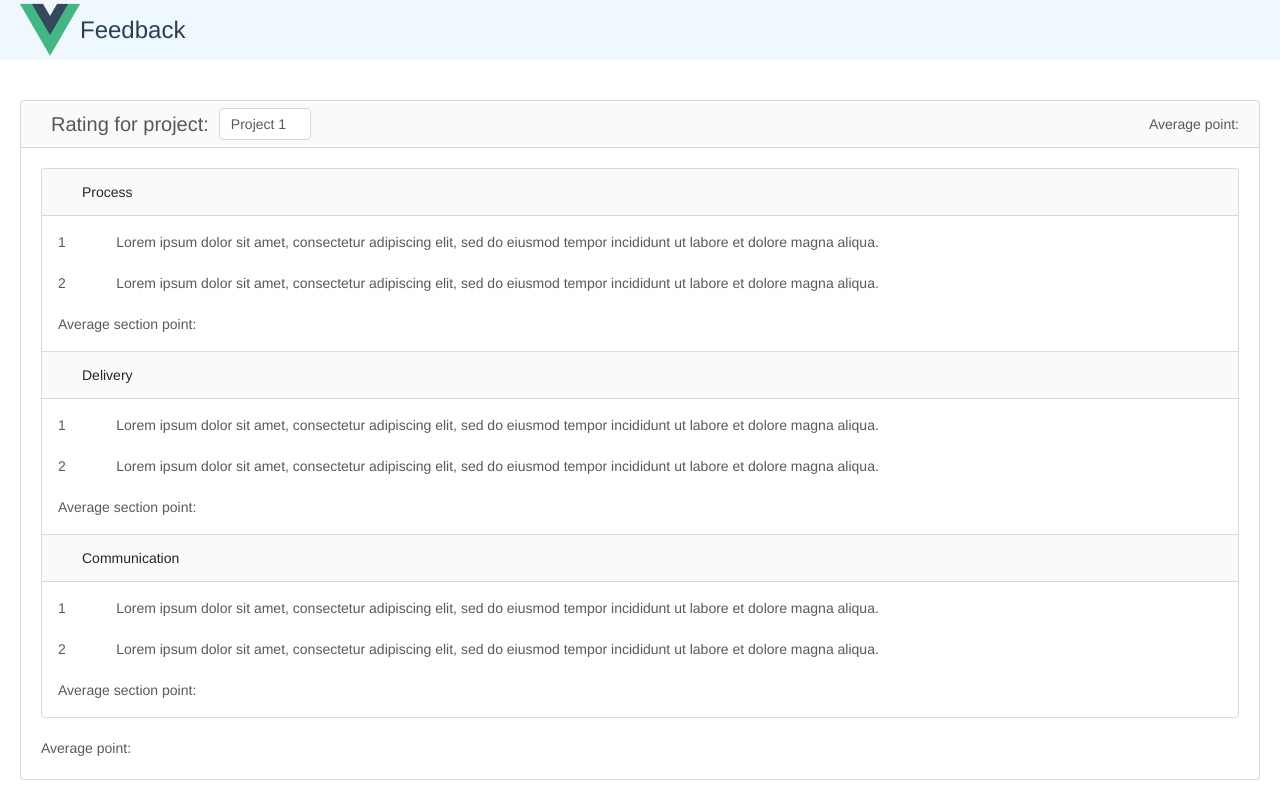
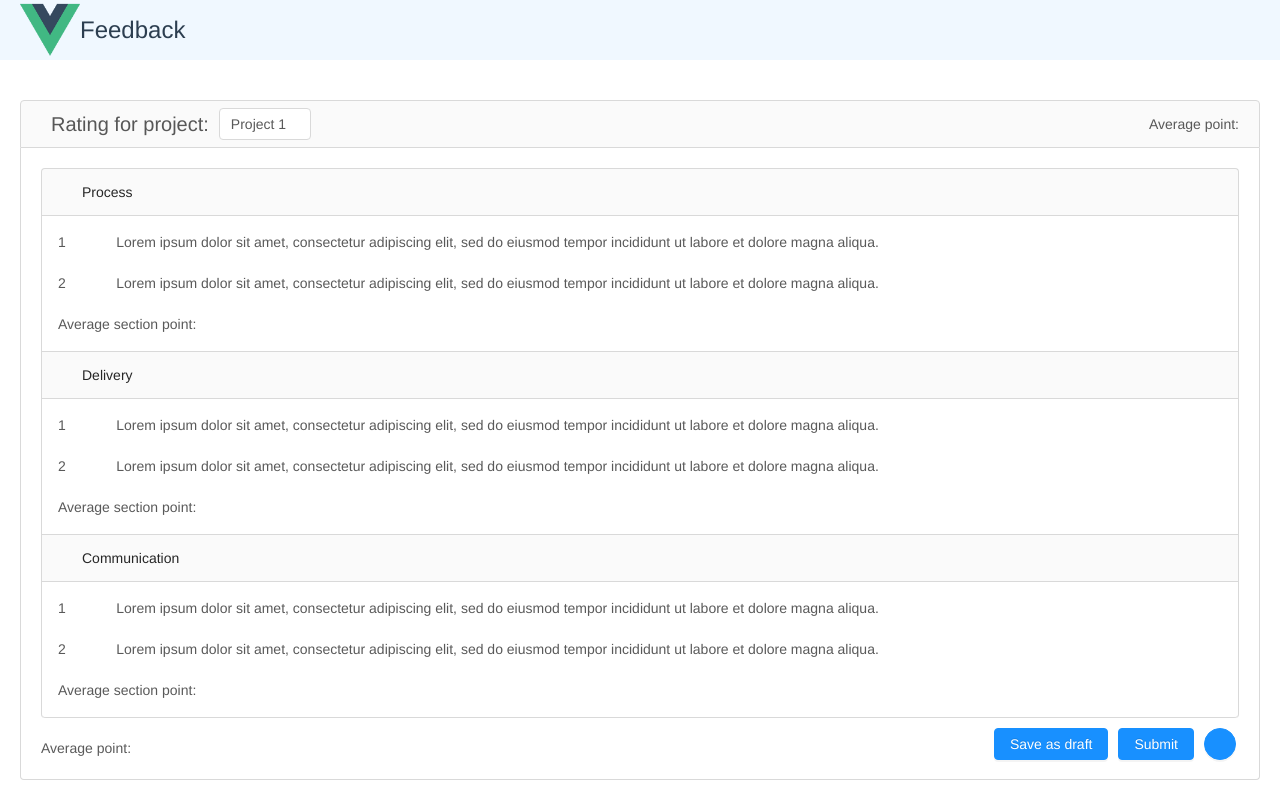
Before and after one commit to signalz/feedback-demo, a Vue app: page / in a window 1280 px wide. Built offline with nearby package versions, Linux system fonts and the light colour scheme.

Commit message:
temp saved

```diff
--- a/src/components/FeedbackPage.vue
+++ b/src/components/FeedbackPage.vue
@@ -51,18 +51,23 @@
                   />
                 </div>
               </div>
-              <div>Average section point: </div>
+              <div>Average section point:</div>
             </div>
           </Panel>
         </Collapse>
-        <div class="project-point">Average point: </div>
+        <div class="project-point">Average point:</div>
       </div>
+    </div>
+    <div class="buttons-bar">
+      <Button type="primary" @click="handleButtonClick('Saved')">Save as draft</Button>
+      <Button type="primary" @click="handleButtonClick('Submitted')">Submit</Button>
+      <Button type="primary" shape="circle" icon="plus" @click="addProject" />
     </div>
   </div>
 </template>
 
 <script>
-import { Collapse, Icon, Select } from "ant-design-vue";
+import { Button, Collapse, Icon, Select } from "ant-design-vue";
 import FeedbackIcon from "./FeedbackIcon.vue";
 import { PROJECTS, QUESTIONS, RATINGS, SECTIONS } from "../config";
 
@@ -78,6 +83,7 @@ const defaultProject = {
 export default {
   name: "FeedbackPage",
   components: {
+    Button,
     Collapse,
     FeedbackIcon,
     Icon,
@@ -92,7 +98,11 @@ export default {
       listSelectProjects: PROJECTS,
       questions: QUESTIONS,
       projects: [defaultProject],
-      activeKeys: ["section-process", "section-communication", "section-delivery"]
+      activeKeys: [
+        "section-process",
+        "section-communication",
+        "section-delivery"
+      ]
     };
   },
   methods: {
@@ -148,6 +158,14 @@ export default {
           })
         );
       }
+    },
+
+    handleButtonClick(val) {
+      alert(val)
+    },
+
+    addProject() {
+      this.projects = this.projects.concat(defaultProject)
     }
   }
 };
@@ -157,6 +175,7 @@ export default {
 .collapse-panel {
   color: rgba(0, 0, 0, 0.65);
   min-width: 768px;
+  margin-bottom: 20px;
 }
 
 .collapse-header {
@@ -218,4 +237,16 @@ export default {
 .project-point {
   margin-top: 20px;
 }
+
+.buttons-bar {
+  display: flex;
+  justify-content: flex-end;
+  position: fixed;
+  bottom: 5%;
+  width: 95%;
+}
+
+.buttons-bar>button {
+  margin-left: 10px;
+}
 </style>
```
